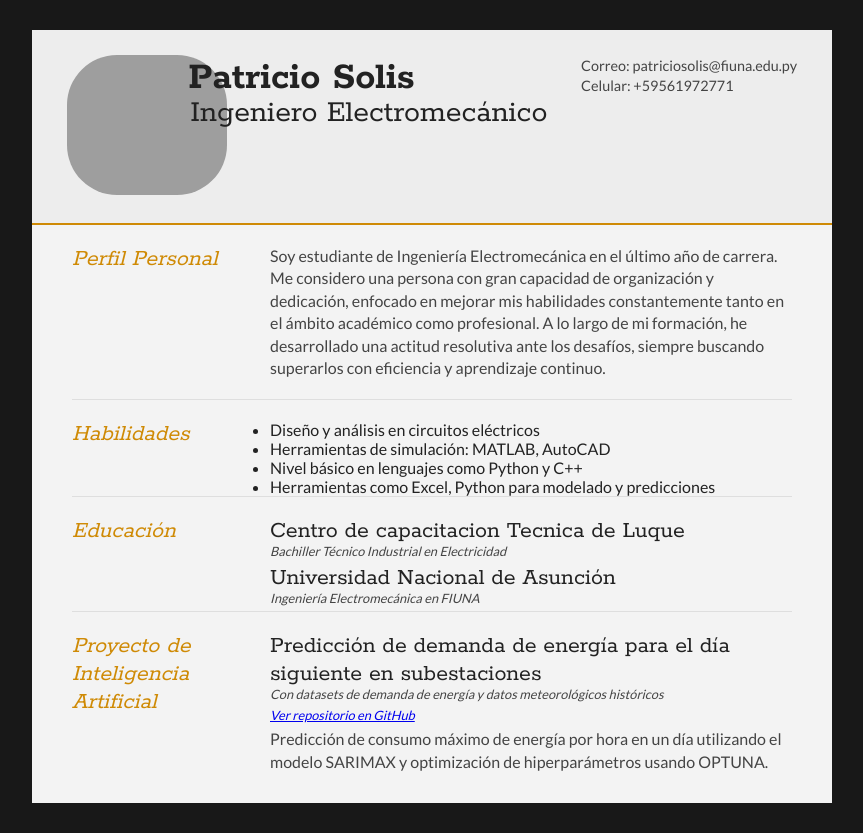
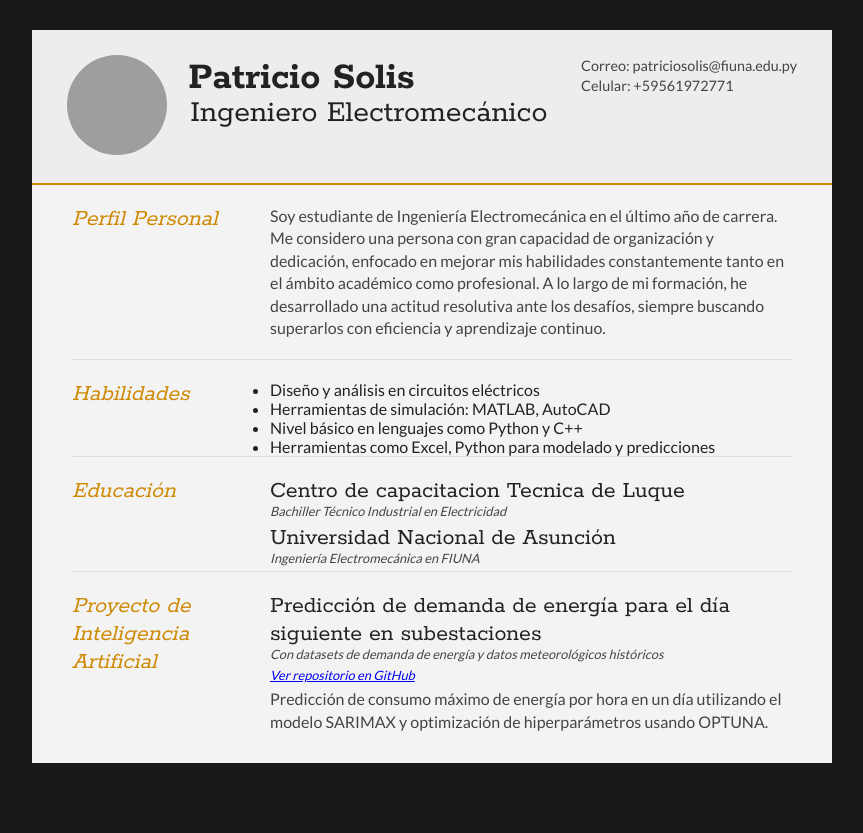
Before and after one commit to Patrick-221/Curriculum, a plain HTML site: page index.html in a window 1280 px wide. Shown: the whole page, without its empty margins (208-1071 px from the left). After the commit the page ends 800 px from the top, so only its background shows below. Drawn offline with Linux system fonts and the light colour scheme; grey boxes are pictures that could not be loaded.

Commit message:
Reajustando foto index.html

```diff
--- a/index.html
+++ b/index.html
@@ -19,7 +19,7 @@
     <div class="mainDetails">
         <div id="headshot" class="quickFade">
             <!-- Foto de perfil, coloca tu foto en el directorio adecuado -->
-            <img src="Patricio Solis.jpg" alt="Foto de Patricio Solis" style="width: 160px; height: 140px;" />
+            <img src="Patricio Solis.jpg" alt="Foto de Patricio Solis" style="width: 100px; height: 100px;" />
 
         </div>
 
```
